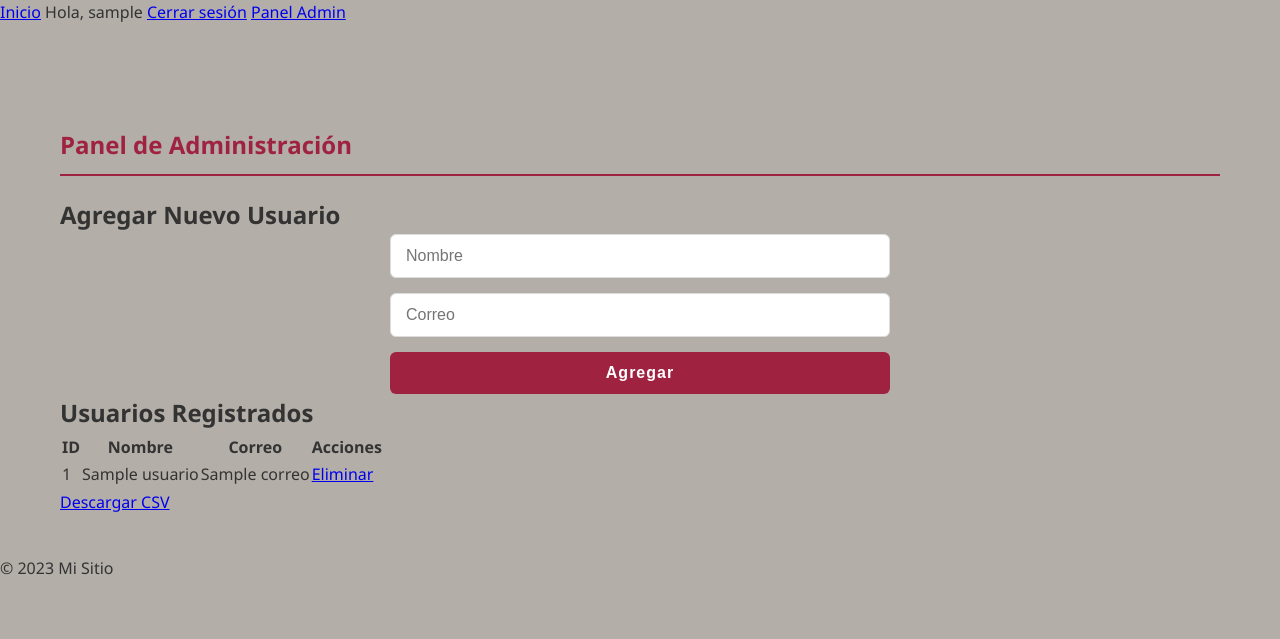
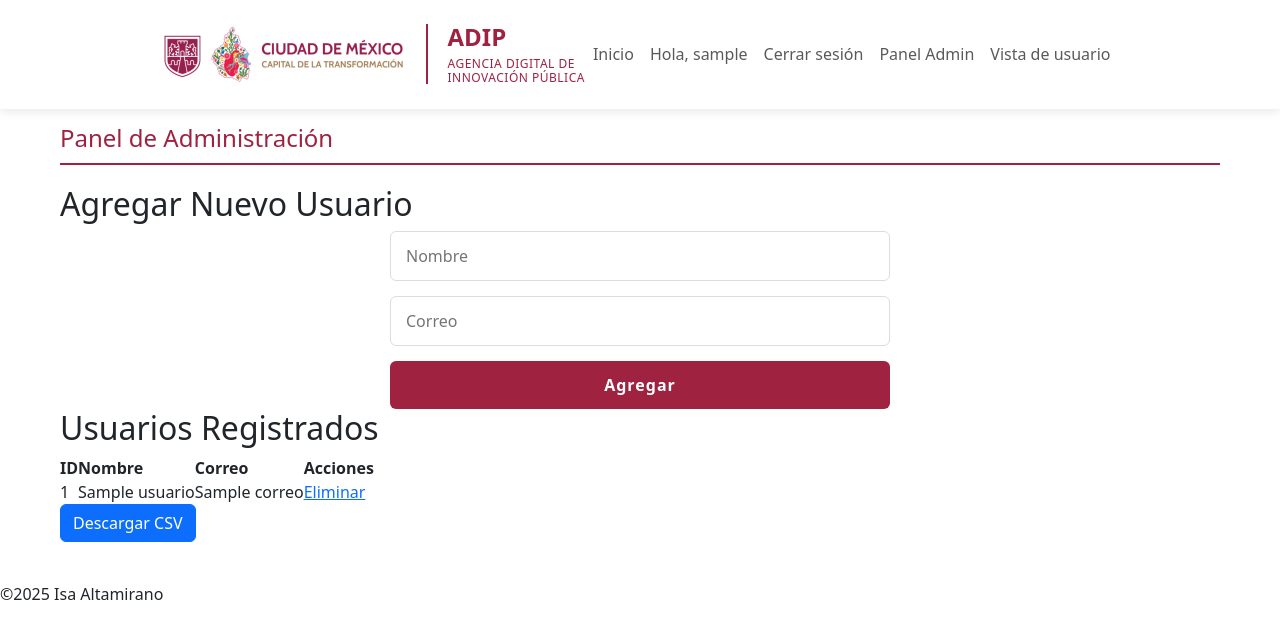
Before and after one commit to Isa-alt2000/Pagina-con-login, a Flask app: page /admin/dashboard in a window 1280 px wide. Shown: the top 639 px of the page. Run offline with Flask 3, Linux system fonts and the light colour scheme; the visitor is signed in with stand-in values (Sample User, id 1); a database or web service that is not in the repository returns one stand-in record (values such as "Sample title"); some libraries are stand-ins or nearby versions.

Commit message:
Update base.html

```diff
--- a/templates/base.html
+++ b/templates/base.html
@@ -5,9 +5,61 @@
     <meta name="viewport" content="width=device-width, initial-scale=1.0">
     <title>{% block title %}Mi Sitio{% endblock %}</title>
     <link rel="stylesheet" href="{{ url_for('static', filename='css/styles.css') }}">
+    <link href="https://cdn.jsdelivr.net/npm/bootstrap@5.3.2/dist/css/bootstrap.min.css" rel="stylesheet">
     {% block extra_css %}{% endblock %}
 </head>
 <body>
+    <header>
+        <nav class="navbar navbar-expand-lg navbar-light navbar-custom">
+            <div class="container-fluid">
+
+                <div class="logos">
+                    <img src="{{ url_for('static', filename='resources/gob_logo.png') }}" alt="Logo CDMX" height="60">
+                    <div class="texto-ADIP">
+                        <h1>ADIP</h1>
+                        <h5>AGENCIA DIGITAL DE<br> INNOVACIÓN PÚBLICA</h5>
+                    </div>
+                </div>
+
+                <button class="navbar-toggler" type="button" data-bs-toggle="collapse" data-bs-target="#navbarNav">
+                    <span class="navbar-toggler-icon"></span>
+                </button>
+
+
+                <div class="collapse navbar-collapse" id="navbarNav">
+                    <ul class="navbar-nav ms-auto">
+                        <li class="nav-item">
+                            <a class="nav-link" href="{{ url_for('index') }}">Inicio</a>
+                        </li>
+                        {% if 'user_id' in session %}
+                            <li class="nav-item">
+                                <span class="nav-link">Hola, {{ session['username'] }}</span>
+                            </li>
+                            <li class="nav-item">
+                                <a class="nav-link" href="{{ url_for('logout') }}">Cerrar sesión</a>
+                            </li>
+                            {% if session['role'] == 'admin' %}
+                                <li class="nav-item">
+                                    <a class="nav-link" href="{{ url_for('admin_dashboard') }}">Panel Admin</a>
+                                </li>
+                                <li class="nav-item">
+                                    <a class="nav-link" href="{{ url_for('user_view') }}">Vista de usuario</a>
+                                </li>
+                            {% else %}
+                                <li class="nav-item">
+                                    <a class="nav-link" href="{{ url_for('user_view') }}">Mi Vista</a>
+                                </li>
+                            {% endif %}
+                        {% else %}
+                            <li class="nav-item">
+                                <a class="nav-link" href="{{ url_for('login') }}">Iniciar sesión</a>
+                            </li>
+                        {% endif %}
+                    </ul>
+                </div>
+            </div>
+        </nav>
+    </header>
     <nav>
         <a href="{{ url_for('index') }}">Inicio</a>
         {% if 'user_id' in session %}
@@ -38,7 +90,7 @@
     </main>
 
     <footer>
-        <p>&copy; 2023 Mi Sitio</p>
+        <p>&copy;2025 Isa Altamirano</p>
     </footer>
 
     <script src="{{ url_for('static', filename='js/main.js') }}"></script>
```
